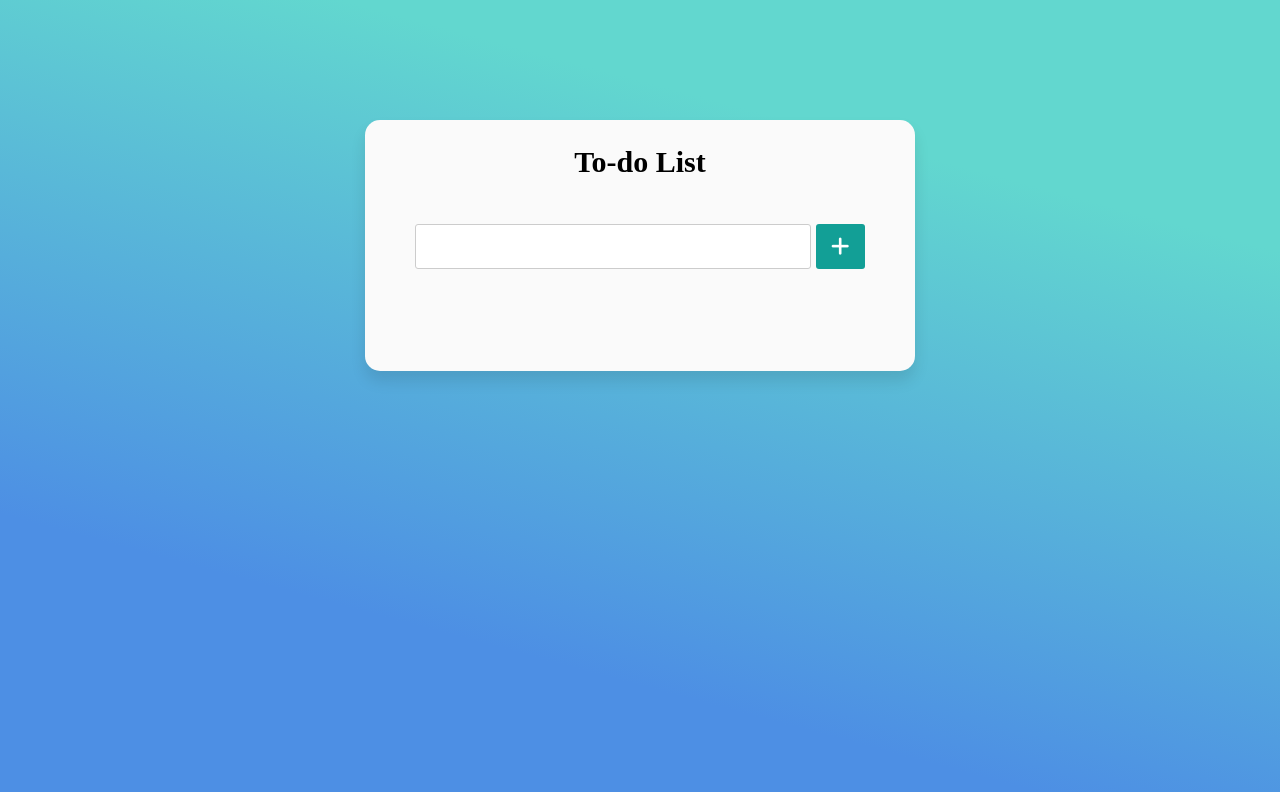
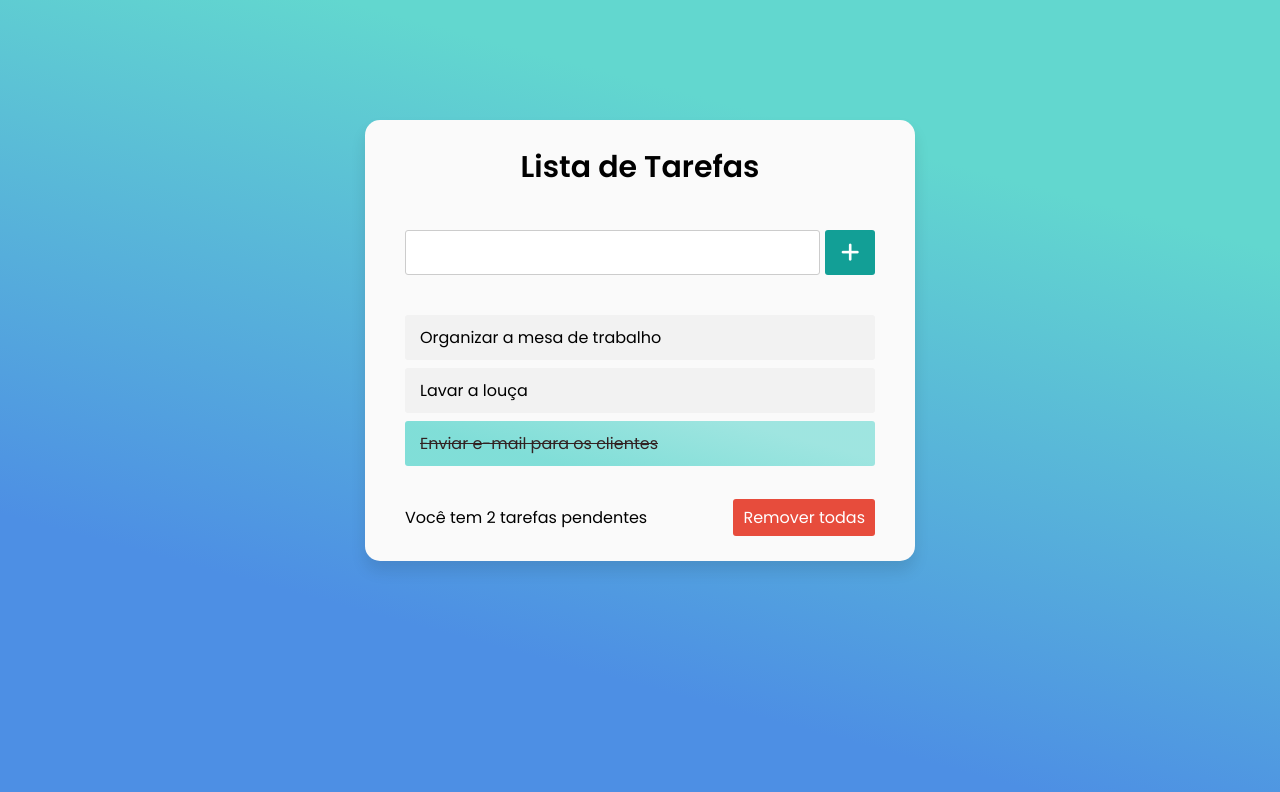
Before and after one commit to joaopcorrea/to-do-list, a plain HTML site: page index.html in a window 1280 px wide. Drawn offline with Linux system fonts and the light colour scheme.

Commit message:
✨ feat: implementing javascript

```diff
--- a/css/style.css
+++ b/css/style.css
@@ -1,8 +1,18 @@
+@import url('https://fonts.googleapis.com/css2?family=Poppins:wght@200;300;400;500;600;700&display=swap');
+*{
+  margin: 0;
+  padding: 0;
+  font-family: 'Poppins', sans-serif;
+}
+
 body {
-  background: rgb(77,143,228);
   background: linear-gradient(15deg, rgba(77,143,228,1) 25%, rgba(98,215,207,1) 78%);
   height: calc(100vh - 120px);
   margin: 0;
+}
+
+button {
+  cursor: pointer;
 }
 
 .container {
@@ -25,12 +35,10 @@ body {
 }
 
 .container .inputField {
-  /* align-items: center; */
-
   display: flex;
-  padding: 25px;
+  padding:15px;
   justify-content: center;
-  margin: 20px 0;
+  margin: 25px 0;
   height: 45px;
 
 }
@@ -61,8 +69,7 @@ input:focus {
   cursor: pointer;
   border-radius: 3px;
   /* opacity: 0.6; */
-  pointer-events: none;
-  transition: all 0.3s ease;
+  transition: all 0.2s ease;
 }
 
 .inputField button:hover {
@@ -70,13 +77,79 @@ input:focus {
 }
 
 .todoList {
+  padding: 0 15px;
   max-height: 250px;
+  /* width: 100%; */
   overflow-y: auto;
 }
 
+.todoList li{
+  position: relative;
+  list-style: none;
+  height: 45px;
+  line-height: 45px;
+  margin-bottom: 8px;
+  background: #f2f2f2;
+  border-radius: 3px;
+  padding: 0 15px;
+  cursor: pointer;
+  overflow: hidden;
+  transition: all 0.2s ease;
+}
 
-main {
+.todoList li.done {
+  background: linear-gradient(15deg, rgba(98,215,207,.8) 25%, rgba(98,215,207,.6) 78%);
+  color: #322222;
+  text-decoration: line-through;
+}
+
+.todoList li .icon{
+  position: absolute;
+  right: -45px;
+  background: #e74c3c;
+  width: 45px;
+  text-align: center;
+  color: #fff;
+  border-radius: 0 3px 3px 0;
+  cursor: pointer;
+  transition: all 0.2s ease;
+}
+.todoList li:hover .icon{
+  right: 0px;
+}
+
+li .icon:hover {
+  background: #cf4434;
+}
+
+.container footer {
+  padding: 0 15px;
+  display: flex;
+  margin-top: 25px;
   align-items: center;
-  display: flex;
-  justify-content: center;
+  justify-content: space-between;
 }
+
+footer button{
+  padding: 6px 10px;
+  border-radius: 3px;
+  border: none;
+  outline: none;
+  color: #fff;
+  font-weight: 400;
+  font-size: 16px;
+  margin-left: 5px;
+  background: #e74c3c;
+  cursor: pointer;
+  user-select: none;
+  transition: all 0.3s ease;
+}
+
+footer button:hover {
+background: #cf4434;;
+}
+
+footer button.active{
+  opacity: 1;
+  pointer-events: auto;
+}
--- a/index.html
+++ b/index.html
@@ -5,22 +5,23 @@
   <meta http-equiv="X-UA-Compatible" content="IE=edge">
   <meta name="viewport" content="width=device-width, initial-scale=1.0">
   <link rel="stylesheet" href="./css/style.css">
-  <script src="https://kit.fontawesome.com/a076d05399.js"></script>
-  <title>To-do List</title>
+  <script src="https://kit.fontawesome.com/5a3233b262.js" crossorigin="anonymous"></script>
+  <script src="./js/script.js" defer></script>
+  <title>Lista de Tarefas</title>
 </head>
 <body>
   <div class="container">
-    <header>To-do List</header>
+    <header>Lista de Tarefas</header>
     <div class="inputField">
       <input type="text" />
       <button><i class="fas fa-plus"></i></button>
     </div>
-    <main>
-
       <ul class="todoList">
-
       </ul>
-    </main>
+      <footer>
+        <span>Você tem <span class="pendingTasks"></span> tarefas pendentes</span>
+        <button>Remover todas</button>
+      </footer>
   </div>
 </body>
 </html>
--- /dev/null
+++ b/js/script.js
@@ -0,0 +1,76 @@
+let todoList = document.querySelector('.todoList');
+let taskInput = document.querySelector('.inputField input');
+let addButton = document.querySelector('.inputField button');
+let clearAllButton = document.querySelector('footer button');
+let pendingTasks = document.querySelector('.pendingTasks');
+
+let tasks = [];
+
+init();
+
+async function init() {
+  addTaskToList('Organizar a mesa de trabalho', 1);
+  addTaskToList('Lavar a louça', 2);
+  addTaskToList('Enviar e-mail para os clientes', 3, true);
+}
+
+addButton.onclick = () => {
+  if (taskInput.value !== '') {
+    addTaskToList(taskInput.value);
+    taskInput.value = '';
+  }
+}
+
+function addTaskToList(taskText, id = Date.now(), done = false) {
+  const task = {
+    id: id,
+    text: taskText,
+    done: done,
+  };
+
+  tasks.push(task);
+  addTaskToPage(task);
+}
+
+function addTaskToPage(task) {
+  let li = document.createElement('li');
+  if (task.done) li.className = 'done';
+  li.setAttribute('data-id', task.id);
+  li.innerHTML = `${task.text}<span class="remove icon"><i class="fas fa-trash"></i></span>`;
+  todoList.appendChild(li);
+  pendingTasks.innerText = tasks.filter(t => !t.done).length;
+}
+
+todoList.onclick = (e) => {
+  if (e.target.classList.contains('remove') ||
+    e.target.classList.contains('fa-trash')) {
+    let id;
+
+    if (e.target.classList.contains('remove')) {
+      id = e.target.parentElement.getAttribute('data-id');
+      e.target.parentElement.remove();
+    }
+    else {
+      id = e.target.parentElement.parentElement.getAttribute('data-id');
+      e.target.parentElement.parentElement.remove();
+    }
+
+    tasks = tasks.filter(t => t.id != id);
+    pendingTasks.innerText = tasks.filter(t => !t.done).length;
+  }
+  else if (e.target.nodeName === 'LI'){
+    e.target.classList.toggle('done');
+
+    const id = e.target.getAttribute('data-id');
+    const task = tasks.find(t => t.id == id);
+    task.done = !task.done;
+
+    pendingTasks.innerText = tasks.filter(t => !t.done).length;
+  }
+};
+
+clearAllButton.onclick = () => {
+  todoList.innerHTML = '';
+  tasks = [];
+  pendingTasks.innerText = '0';
+}
```
